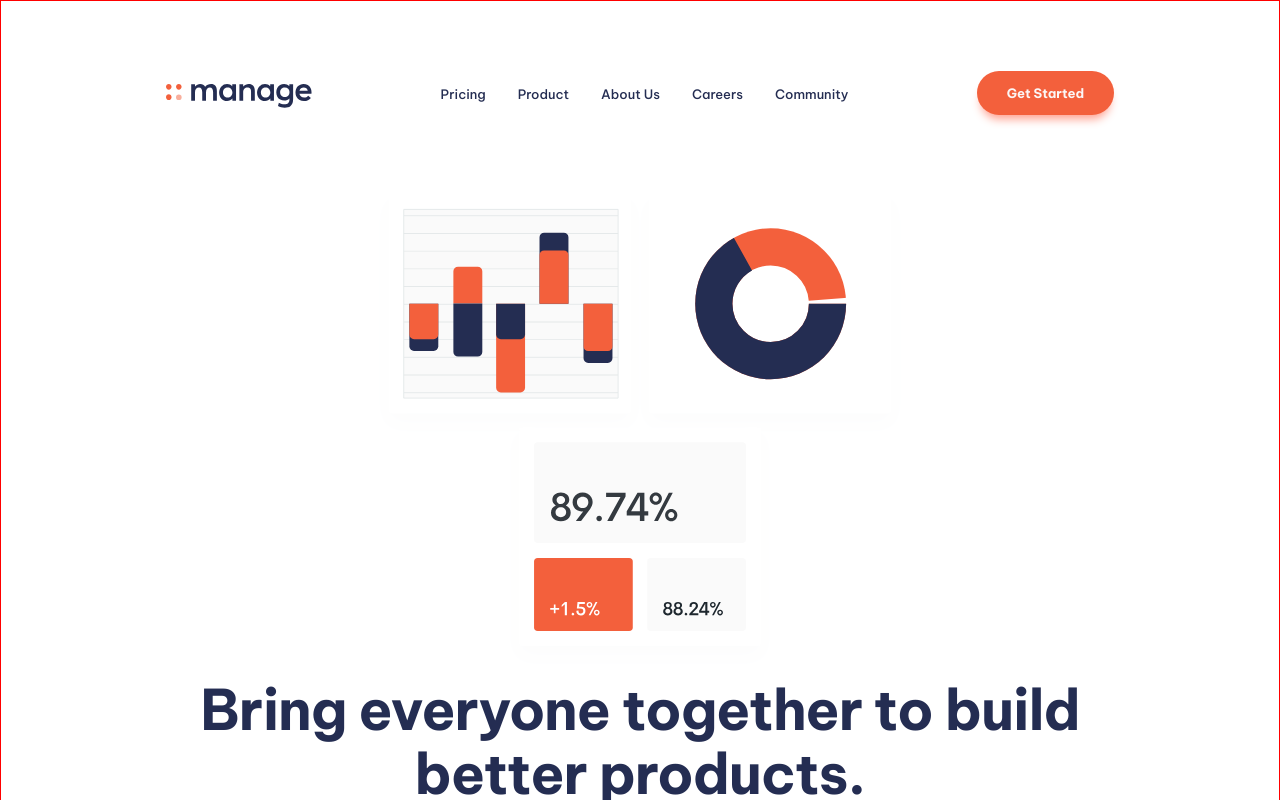
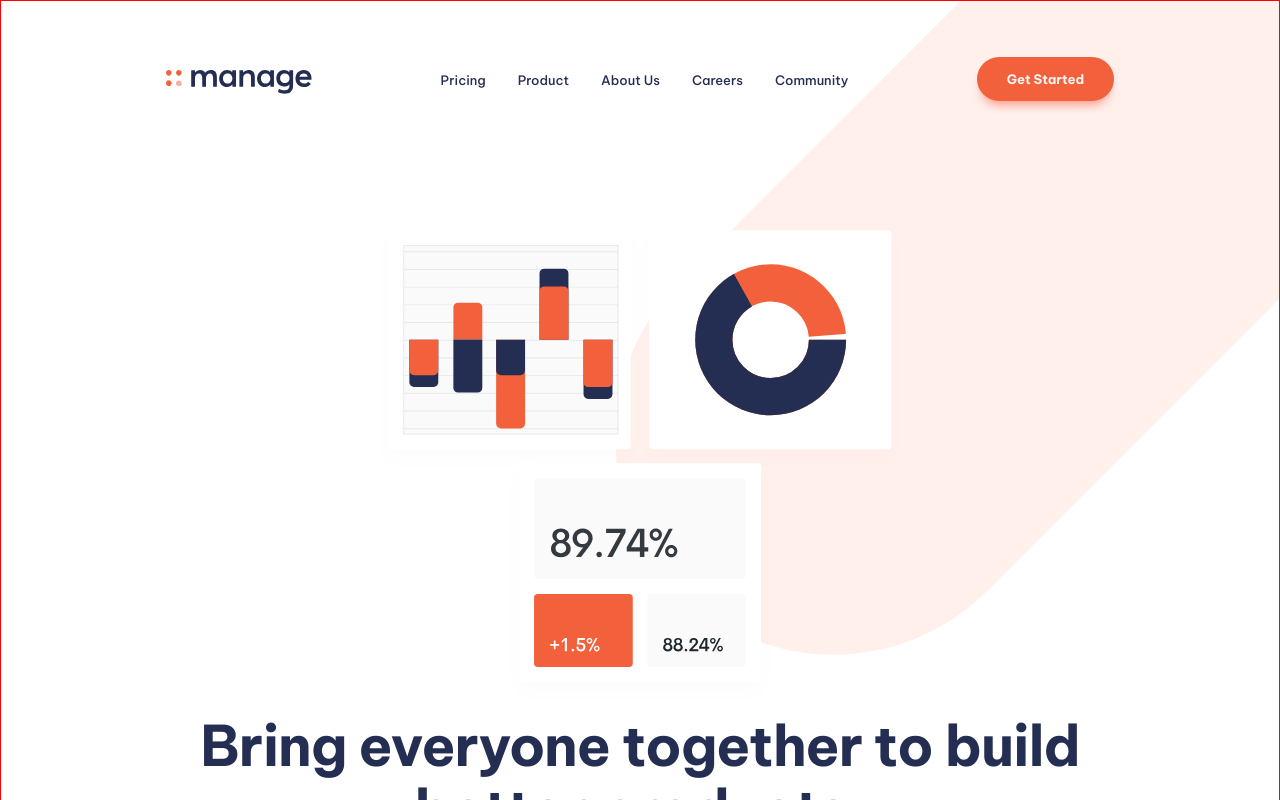
Before and after one commit to EdwinSch/react-manage-landingpage, a React (Vite) app: page / in a window 1280 px wide. Shown: the top 800 px of the page. Built offline with nearby package versions, Linux system fonts and the light colour scheme.

Commit message:
style: main layout + patterns

```diff
--- a/src/App.jsx
+++ b/src/App.jsx
@@ -5,16 +5,19 @@ import About from "./components/About/About";
 import Incentive from "./components/Incentive/Incentive";
 import Footer from "./components/Footer/Footer";
 import { useState } from "react";
+import pattern from "./assets/bg-tablet-pattern.svg";
 
 function App() {
   const [isModalOpen, setIsModalOpen] = useState(false);
 
   return (
     <main>
+      <img src={pattern} alt="pattern" className="ptrn-right" />
       {isModalOpen && <NavModal />}
       <Navbar isModalOpen={isModalOpen} setIsModalOpen={setIsModalOpen} />
       <Hero />
       <About />
+      <img src={pattern} alt="pattern" className="ptrn-left" />
       <Incentive />
       <Footer />
     </main>
--- a/src/components/About/about.css
+++ b/src/components/About/about.css
@@ -1,6 +1,6 @@
 .about-container {
   padding: 0 var(--paddingX);
-  margin: 146px 0;
+  margin-top: 125px;
   display: flex;
   justify-content: space-between;
   gap: 40px;
@@ -11,7 +11,7 @@
 
   @media only screen and (max-width: 900px) {
     padding: 0 20px;
-    margin: 90px 0 20px 0;
+    margin-top: 90px;
   }
 
   /* left/top */
@@ -102,7 +102,6 @@
   @media only screen and (max-width: 900px) {
     .single-item-wrapper {
       max-width: 100%;
-      /* margin-bottom: 50px; */
 
       .item-header {
         gap: 15px;
--- a/src/components/Hero/hero.css
+++ b/src/components/Hero/hero.css
@@ -1,5 +1,6 @@
 .hero-container {
   padding: 0 var(--paddingX);
+  margin-top: 120px;
   display: flex;
   justify-content: space-between;
   gap: 20px;
@@ -11,6 +12,7 @@
   }
 
   @media only screen and (max-width: 900px) {
+    margin-top: 52px;
     padding: 0 20px;
   }
 
--- a/src/components/NavModal/navmodal.css
+++ b/src/components/NavModal/navmodal.css
@@ -11,7 +11,7 @@
   .navmodal-container {
     background: var(--bgClr);
     margin: 0 var(--paddingX);
-    margin-top: 140px;
+    margin-top: 120px;
     padding: 40px 0;
     animation-name: fade;
     animation-duration: 350ms;
@@ -19,7 +19,7 @@
 
     @media only screen and (max-width: 900px) {
       margin: 0 20px;
-      margin-top: 120px;
+      margin-top: 110px;
     }
 
     & ul {
--- a/src/components/Navbar/navbar.css
+++ b/src/components/Navbar/navbar.css
@@ -1,13 +1,13 @@
 .desktop-navbar {
   padding: 0 var(--paddingX);
-  margin: 70px 0;
+  margin-top: 56px;
   display: flex;
   align-items: center;
   justify-content: space-between;
 
   @media only screen and (max-width: 900px) {
     padding: 0 20px;
-    margin: 45px 0;
+    margin-top: 40px;
   }
 
   .nav-links-wrapper {
--- a/src/main-styles.css
+++ b/src/main-styles.css
@@ -54,6 +54,20 @@ main {
   border: var(--inspect);
   max-width: 1440px;
   margin: 0 auto;
+  overflow: hidden;
+
+  .ptrn-right {
+    position: absolute;
+    top: -160px;
+    right: -150px;
+    z-index: -1;
+  }
+  .ptrn-left {
+    position: absolute;
+    top: 1100px;
+    left: -450px;
+    z-index: -1;
+  }
 }
 
 .body-text {
```
